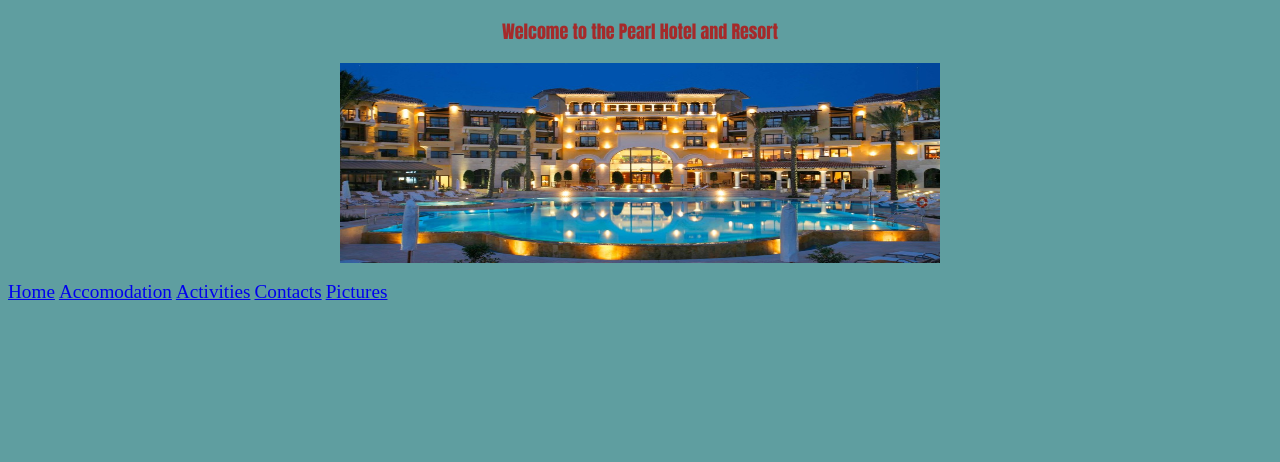
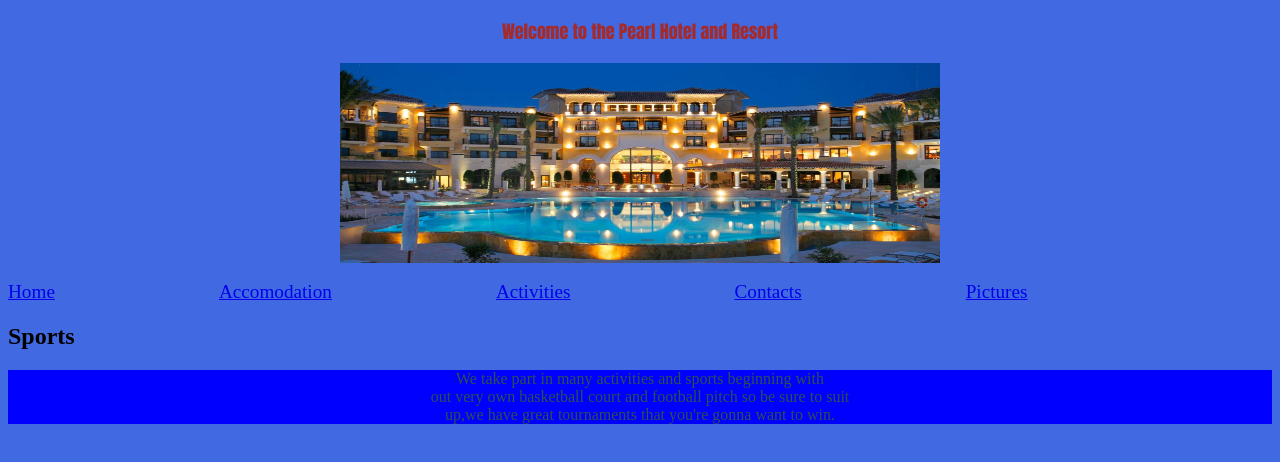
Before and after one commit to George-Stephen/Pearl-Website, a plain HTML site: page activities.html in a window 1280 px wide. Drawn offline with Linux system fonts and the light colour scheme.

Commit message:
New trial website

```diff
--- a/activities.html
+++ b/activities.html
@@ -13,5 +13,9 @@
     <a href="activities.html" target="blank">Activities</a>
     <a href="contact.html" target="blank">Contacts</a>
     <a href="pictures.html" target="blank">Pictures</a>
+    <h2>Sports</h2>
+    <article>We take part in many activities and sports beginning with<br>
+        out very own basketball court and football pitch so be sure to suit<br>
+         up,we have great tournaments that you're gonna want to win.</article>
     </body>
 </html>
--- a/css/styles.css
+++ b/css/styles.css
@@ -1,5 +1,5 @@
 body{
-    background-color: cadetblue;
+    background-color:royalblue;
 }
 p{
     font-size: large;
@@ -11,6 +11,7 @@ a{
     text-align: center;
     font-size: larger;
     align-content: center;
+    padding-right: 160px;
 
 }
 img{
@@ -23,7 +24,7 @@ article{
     text-align: center;
     text-indent: inherit;
     color: darkslategray;
-    background-color: firebrick;
+    background-color:blue;
 }
 li{
     text-align: center;
@@ -31,7 +32,7 @@ li{
     margin-right: auto;
     font-family: -apple-system, BlinkMacSystemFont, 'Segoe UI', Roboto, Oxygen, Ubuntu, Cantarell, 'Open Sans', 'Helvetica Neue', sans-serif;
     color: honeydew;
-    background-color: khaki;
+    background-color: rgba(85, 82, 59, 0.466);
 }
 div{
     text-align: center;
```
